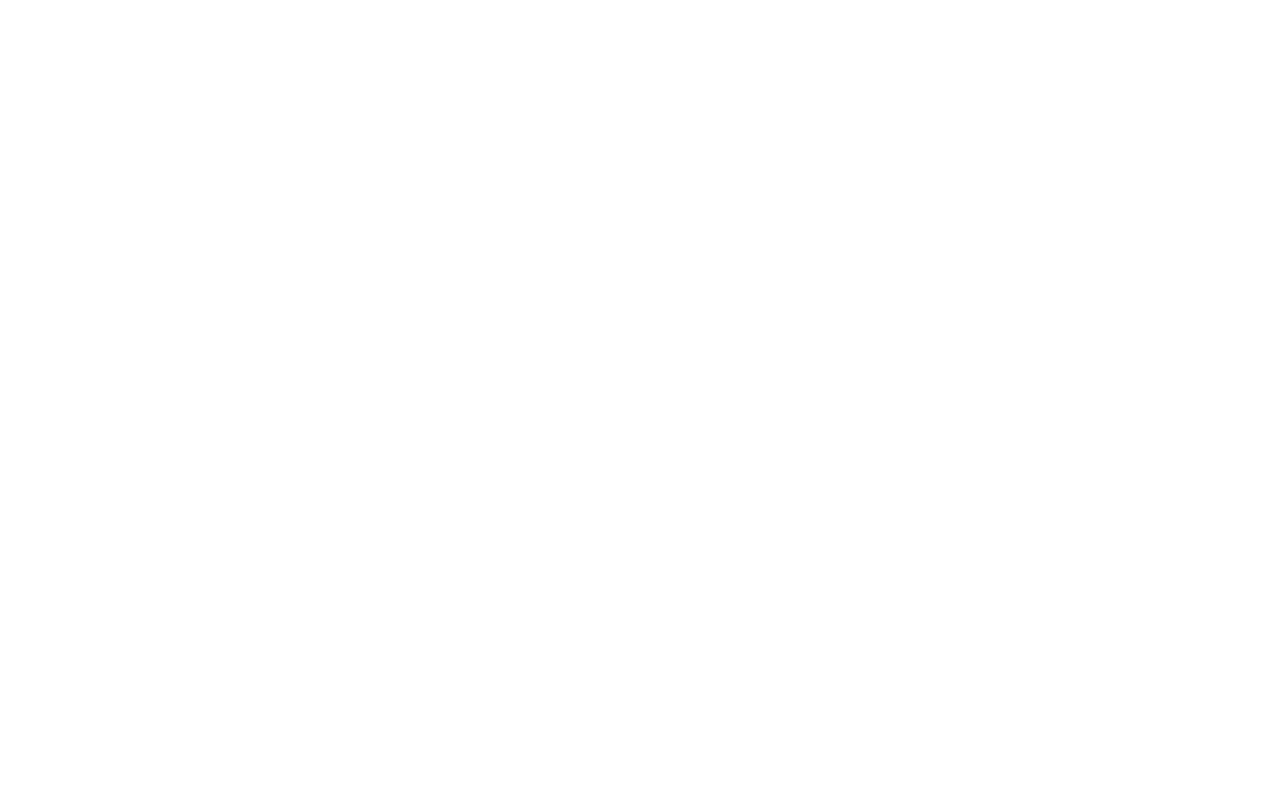
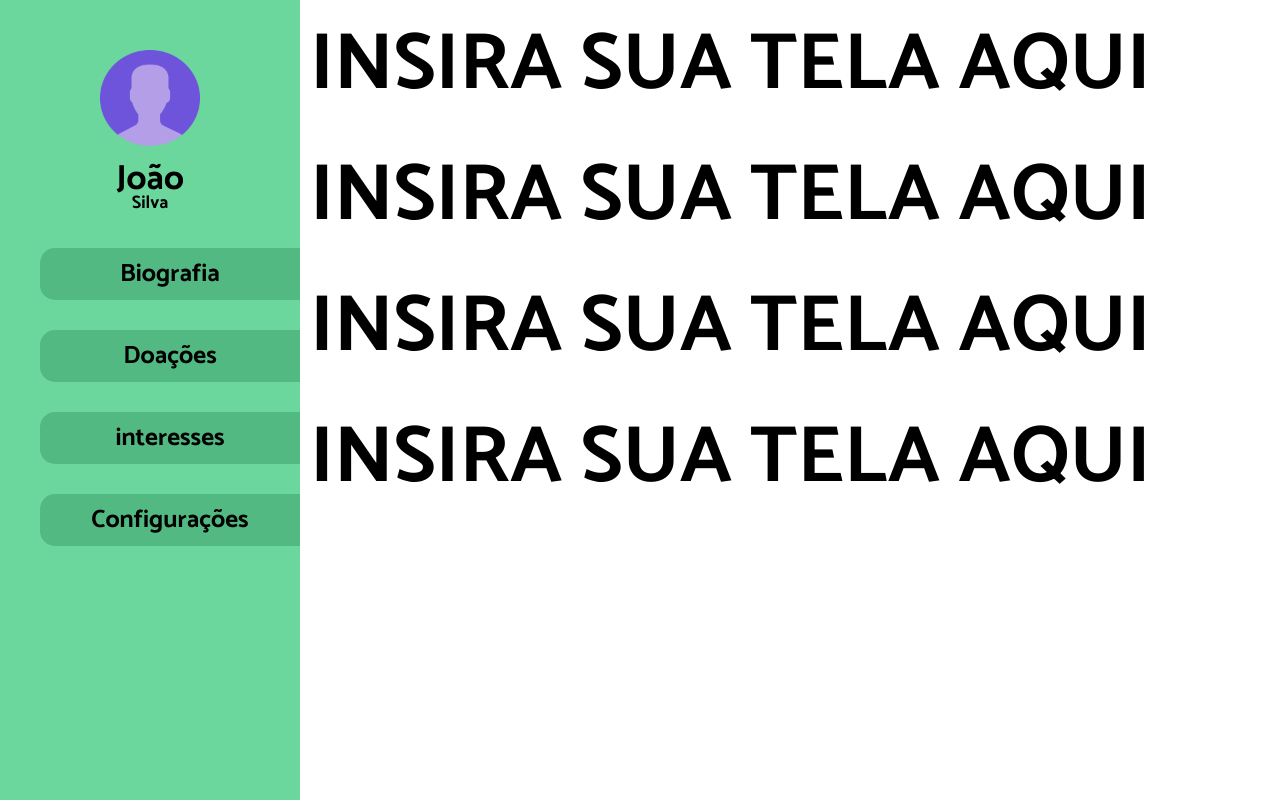
Before and after one commit to italoitalo/ree, a React (Create React App) app: page / in a window 1280 px wide. Built offline with nearby package versions, Linux system fonts and the light colour scheme.

Commit message:
finalização na nacegação do perfil
mudanças no Nav e Padrao de perfil

```diff
--- a/src/App.js
+++ b/src/App.js
@@ -1,17 +1,17 @@
 import React from 'react';
+import styled from 'styled-components'
+
 import GlobalStyles from './EstiloGlobal';
+
 // import FormCadastro from "./components/formCadastro";
-// import NavPerfil from './components/NavPerfil';
-// import PadraoPerfil from './components/PadraoPerfil';
-
+import PadraoPerfil from './components/PadraoPerfil';
 
 export default function App() {
 
   return (
     <div>
-      {/* <FormCadastro /> */}
-      {/* <NavPerfil/> */}
-      {/* <PadraoPerfil/> */}
+        {/* <FormCadastro /> */}
+        <PadraoPerfil/>
       <GlobalStyles />
     </div>
   );
--- a/src/components/NavPerfil.js
+++ b/src/components/NavPerfil.js
@@ -35,9 +35,10 @@ export default function NavPerfil() {
 }
 
 const Container = styled.section`
-display:flex;
-flex-wrap:wrap;
+    margin-right:310px;
 `
+
+// BOTAO VERDE ESCURO (HOVER)
 const Botao = styled.div`
     background-color: #51B981;
 
@@ -54,40 +55,47 @@ const Botao = styled.div`
     background-color: white;
   }
 `
+
+//FUNDO VERDE CLARO
 const Nav = styled.div`
     height: 100%;
     width: 300px;
     position: fixed;
-    z-index: 1;
     background-image: linear-gradient(#6CD79D, #6CD79D);
-
 `
-
+//TITULO DOS BOTOES
 const H1 = styled.h1`
     text-align: center;
     font-size: 35px;
     margin-bottom:-20px;
 `
+//NOME
 const H3 = styled.h3`
     text-align: center;
     font-size:18px;
 `
+//SOBRENOME
 const H4 = styled.h4`
-text-align: center;
+    text-align: center;
 `
-
+//LINK (texto dos botoes)
 const A = styled.a`
     text-decoration: none;
     font-size: 25px;
     color: black;
 `
+//PERFIL (FOTO NOME SOBRENOME)
 const Div = styled.div`
+    padding-top: 50px;
+`
 
-`
 const Avatar = styled.div`
     height:100px;
     width:100px;
+
     background-image: url(${Avatar1});
     background-size: 100%;
     background-repeat:no-repeat;
+
+    margin-left: 100px;
 `
--- a/src/components/PadraoPerfil.js
+++ b/src/components/PadraoPerfil.js
@@ -1,34 +1,38 @@
 import React from 'react';
 import styled from  'styled-components';
 
-// USE ESSE TEMPLATE COM ESSA CONFIGURÇÃO DO "<Main>"
+import NavPerfil from './NavPerfil'
+// USE ESSE TEMPLATE COM ESSA CONFIGURÇÃO DO "<Container> <div> <Section> <NavPerfil>"
 // ASSIM O CODIGO FICARÁ DE ACORDO COM O MENU DE NAVEGAÇÃO
-// COLOQUE O CONTEÚDO DO SEU COMPONENTE DENTRO DA TAG "<Main>"
+// COLOQUE O CONTEÚDO DO SEU COMPONENTE DENTRO DA TAG "<Section>"
 // TODO O RESTO PODE SER EXCLUIDO E ALTERADO
-// USE SOMENTE PARA COPIAR E COLAR, NAO APAGUE ESSE ARQUIVO
 
 export default function PadraoPerfil() {
     return (
-        <div>
-            <Main>
-                <H1>EXEMPLO EXEMPLO</H1>
-                <H1>EXEMPLO EXEMPLO</H1>
-                <H1>EXEMPLO EXEMPLO</H1>
-                <H1>EXEMPLO EXEMPLO</H1>
-                <H1>EXEMPLO EXEMPLO</H1>
-                <H1>EXEMPLO EXEMPLO</H1>
-                <H1>EXEMPLO EXEMPLO</H1>
-            </Main>
-        </div>
+        <>
+            <Container>
+                <div>
+                    <NavPerfil/>
+                </div>
+                <Section>
+                    <H1>INSIRA SUA TELA AQUI</H1>
+                    <H1>INSIRA SUA TELA AQUI</H1>
+                    <H1>INSIRA SUA TELA AQUI</H1>
+                    <H1>INSIRA SUA TELA AQUI</H1>
+                </Section>
+            </Container>
+        </>
         )
     }
 
 //Const H1 é somente um exemplo e pode ser excluida
 const H1 = styled.h1`
-font-size: 100px;
+font-size: 80px;
 color: black;
 `
-//Const Main deve ser mantida
-const Main = styled.section`
-margin-left:300px;
+//Const Section pode ser alterada e estilizada, mas não excluida
+const Section = styled.section`
 `
+//Const Container deve ser mantida
+const Container = styled.section`
+display: flex;`
```
Also changed, not shown: data.txt (deleted).
